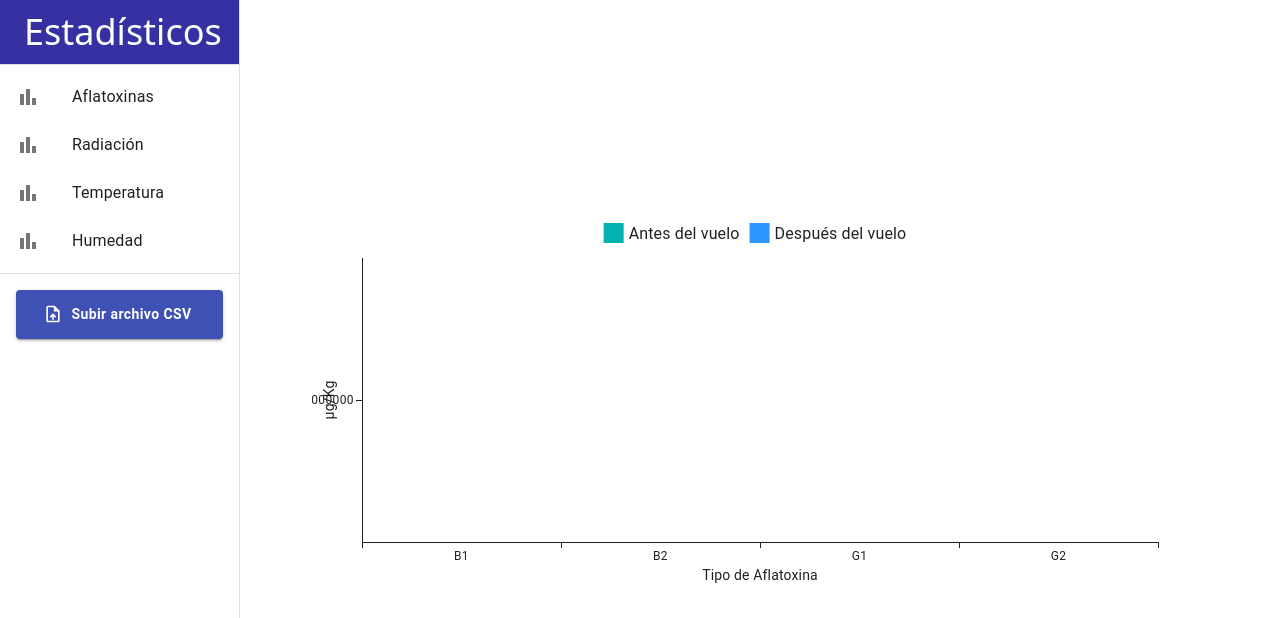
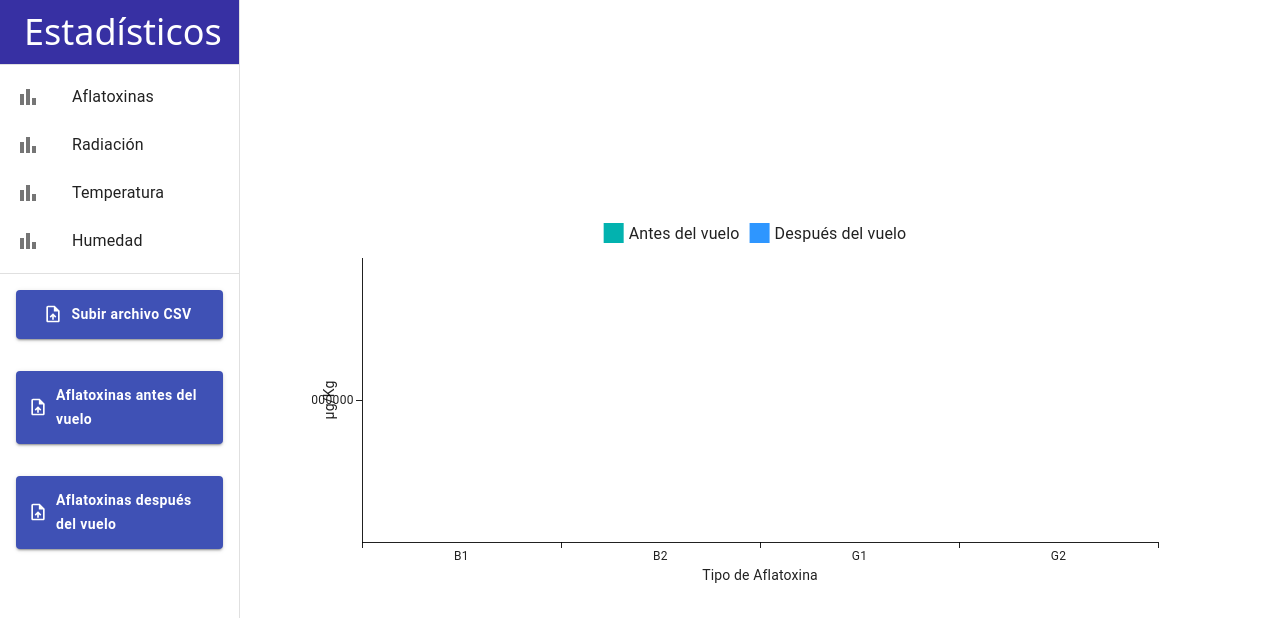
Before and after one commit to Wimpi18/Globo-Estratosferico, a React (Vite) app: page / in a window 1280 px wide. Shown: the top 618 px of the page. Built offline with nearby package versions, Linux system fonts and the light colour scheme.

Commit message:
feat: subir archivos xlsx y mostar datos en grafica de barras

```diff
--- a/package.json
+++ b/package.json
@@ -17,7 +17,8 @@
     "@mui/x-charts": "^7.20.0",
     "papaparse": "^5.4.1",
     "react": "^18.3.1",
-    "react-dom": "^18.3.1"
+    "react-dom": "^18.3.1",
+    "xlsx": "^0.18.5"
   },
   "devDependencies": {
     "@eslint/js": "^9.11.1",
--- a/src/App.tsx
+++ b/src/App.tsx
@@ -5,6 +5,7 @@ import Radiacion from "./components/Radiacion";
 import Papa from "papaparse";
 import Temperatura from "./components/Temperatura";
 import Humedad from "./components/Humedad";
+import * as XLSX from "xlsx";
 
 export interface DatosCSV {
   temperatura: string;
@@ -17,6 +18,54 @@ const App = () => {
   const [selectedStat, setSelectedStat] = useState("Aflatoxinas");
   const [data, setData] = useState<DatosCSV[]>([]); // Estado para los datos
   const [defaultData, setDefaultData] = useState<DatosCSV[]>([]); // Guardar datos por defecto
+  const [beforeFlightData, setBeforeFlightData] = useState<number[]>([
+    0, 0, 0, 0,
+  ]);
+  const [afterFlightData, setAfterFlightData] = useState<number[]>([
+    0, 0, 0, 0,
+  ]);
+
+  const handleXlsxUpload = (
+    event: React.ChangeEvent<HTMLInputElement>,
+    type: "before" | "after"
+  ) => {
+    const file = event.target.files?.[0];
+    if (!file) return;
+
+    const reader = new FileReader();
+    reader.onload = (e) => {
+      const data = new Uint8Array(e.target?.result as ArrayBuffer);
+      const workbook = XLSX.read(data, { type: "array" });
+
+      // Asume que la primera hoja contiene los datos relevantes
+      const firstSheet = workbook.Sheets[workbook.SheetNames[0]];
+
+      // Lee los valores de las celdas específicas
+      const aflatoxinaB1 = firstSheet["B6"] ? firstSheet["B6"].v : 0;
+      const aflatoxinaG1 = firstSheet["B7"] ? firstSheet["B7"].v : 0;
+      const aflatoxinaB2 = firstSheet["B8"] ? firstSheet["B8"].v : 0;
+      const aflatoxinaG2 = firstSheet["B9"] ? firstSheet["B9"].v : 0;
+
+      // Actualiza el estado con los valores de aflatoxinas
+      if (type === "before") {
+        setBeforeFlightData([
+          aflatoxinaB1,
+          aflatoxinaB2,
+          aflatoxinaG1,
+          aflatoxinaG2,
+        ]);
+      } else {
+        setAfterFlightData([
+          aflatoxinaB1,
+          aflatoxinaB2,
+          aflatoxinaG1,
+          aflatoxinaG2,
+        ]);
+      }
+    };
+
+    reader.readAsArrayBuffer(file);
+  };
 
   // Función para cargar los datos predefinidos
   const fetchDefaultData = async () => {
@@ -59,7 +108,12 @@ const App = () => {
   const renderSelectedStat = () => {
     switch (selectedStat) {
       case "Aflatoxinas":
-        return <Aflatoxinas />;
+        return (
+          <Aflatoxinas
+            beforeFlightData={beforeFlightData}
+            afterFlightData={afterFlightData}
+          />
+        );
       case "Radiación":
         return <Radiacion datos={data} />;
       case "Temperatura":
@@ -67,7 +121,12 @@ const App = () => {
       case "Humedad":
         return <Humedad datos={data} />;
       default:
-        return <Aflatoxinas />;
+        return (
+          <Aflatoxinas
+            beforeFlightData={beforeFlightData}
+            afterFlightData={afterFlightData}
+          />
+        );
     }
   };
 
@@ -77,6 +136,7 @@ const App = () => {
         onSelectStat={setSelectedStat}
         onFileUpload={handleFileUpload}
         onRemoveFile={handleRemoveFile}
+        onXlsxUpload={handleXlsxUpload}
       />
       <div className="flex-grow flex justify-center items-center">
         {renderSelectedStat()}
--- a/src/components/Aflatoxinas.tsx
+++ b/src/components/Aflatoxinas.tsx
@@ -1,6 +1,14 @@
 import { BarChart } from "@mui/x-charts";
 
-const Aflatoxinas = () => {
+interface AflatoxinasProps {
+  beforeFlightData: number[];
+  afterFlightData: number[];
+}
+
+const Aflatoxinas = ({
+  beforeFlightData,
+  afterFlightData,
+}: AflatoxinasProps) => {
   return (
     <div className="flex justify-center items-center w-full h-full">
       <div className="w-full max-w-4xl h-full max-h-96">
@@ -14,14 +22,8 @@ const Aflatoxinas = () => {
           ]}
           yAxis={[{ label: "μg/Kg" }]}
           series={[
-            {
-              label: "Antes del vuelo",
-              data: [0, 0, 0, 0],
-            },
-            {
-              label: "Después del vuelo",
-              data: [0, 0, 0, 0],
-            },
+            { label: "Antes del vuelo", data: beforeFlightData },
+            { label: "Después del vuelo", data: afterFlightData },
           ]}
           title="Aflatoxinas en pasta de castaña"
         />
--- a/src/components/Estadisticos.tsx
+++ b/src/components/Estadisticos.tsx
@@ -15,6 +15,10 @@ interface EstadisticosProps {
   onSelectStat: (stat: string) => void;
   onFileUpload: (event: React.ChangeEvent<HTMLInputElement>) => void; // Prop para subir archivo
   onRemoveFile: () => void; // Nueva prop para eliminar archivo
+  onXlsxUpload: (
+    event: React.ChangeEvent<HTMLInputElement>,
+    type: "before" | "after"
+  ) => void; // Nueva prop para eliminar archivos xlsx
 }
 
 const drawerWidth = 240;
@@ -28,8 +32,24 @@ export default function Estadisticos({
   onSelectStat,
   onFileUpload,
   onRemoveFile,
+  onXlsxUpload,
 }: EstadisticosProps) {
   const [selectedFile, setSelectedFile] = useState<File | null>(null);
+  const [beforeFlightFile, setBeforeFlightFile] = useState<File | null>(null); // Archivos antes del vuelo
+  const [afterFlightFile, setAfterFlightFile] = useState<File | null>(null); // Archivos después del vuelo
+
+  const handleXlsxChange = (
+    event: React.ChangeEvent<HTMLInputElement>,
+    type: "before" | "after"
+  ) => {
+    const file = event.target.files?.[0] || null;
+    if (type === "before") {
+      setBeforeFlightFile(file); // Guardar archivo antes del vuelo
+    } else {
+      setAfterFlightFile(file); // Guardar archivo después del vuelo
+    }
+    onXlsxUpload(event, type); // Llamar a la función de subida
+  };
 
   const handleFileChange = (event: React.ChangeEvent<HTMLInputElement>) => {
     const file = event.target.files?.[0] || null;
@@ -133,6 +153,122 @@ export default function Estadisticos({
           </div>
         )}
       </div>
+
+      <div className="p-4">
+        {!beforeFlightFile ? (
+          <label htmlFor="xlsx-before-upload">
+            <InputFile
+              id="xlsx-before-upload"
+              type="file"
+              accept=".xlsx"
+              onChange={(e) => handleXlsxChange(e, "before")}
+            />
+            <Button
+              variant="contained"
+              color="primary"
+              fullWidth
+              startIcon={<UploadFile />}
+              component="span"
+              sx={{
+                textTransform: "none",
+                fontWeight: "bold",
+                padding: "12px 16px",
+                backgroundColor: "#3f51b5",
+                "&:hover": {
+                  backgroundColor: "#2c387e",
+                },
+              }}
+            >
+              Aflatoxinas antes del vuelo
+            </Button>
+          </label>
+        ) : (
+          <div className="flex flex-col items-center">
+            {/* Mostrar el nombre del archivo subido */}
+            <p className="text-sm text-gray-600 mb-2">
+              {beforeFlightFile.name}
+            </p>
+            {/* Botón para eliminar el archivo */}
+            <Button
+              variant="outlined"
+              color="secondary"
+              fullWidth
+              startIcon={<Delete />}
+              onClick={handleRemoveFile}
+              sx={{
+                textTransform: "none",
+                fontWeight: "bold",
+                padding: "12px 16px",
+                color: "#f50057",
+                borderColor: "#f50057",
+                "&:hover": {
+                  backgroundColor: "#ffebee",
+                  borderColor: "#f50057",
+                },
+              }}
+            >
+              Quitar archivo
+            </Button>
+          </div>
+        )}
+      </div>
+
+      <div className="p-4">
+        {!afterFlightFile ? (
+          <label htmlFor="xlsx-after-upload">
+            <InputFile
+              id="xlsx-after-upload"
+              type="file"
+              accept=".xlsx"
+              onChange={(e) => handleXlsxChange(e, "after")}
+            />
+            <Button
+              variant="contained"
+              color="primary"
+              fullWidth
+              startIcon={<UploadFile />}
+              component="span"
+              sx={{
+                textTransform: "none",
+                fontWeight: "bold",
+                padding: "12px 16px",
+                backgroundColor: "#3f51b5",
+                "&:hover": {
+                  backgroundColor: "#2c387e",
+                },
+              }}
+            >
+              Aflatoxinas después del vuelo
+            </Button>
+          </label>
+        ) : (
+          <div className="flex flex-col items-center">
+            {/* Mostrar el nombre del archivo subido */}
+            <p className="text-sm text-gray-600 mb-2">{afterFlightFile.name}</p>
+            {/* Botón para eliminar el archivo */}
+            <Button
+              variant="outlined"
+              color="secondary"
+              fullWidth
+              startIcon={<Delete />}
+              onClick={handleRemoveFile}
+              sx={{
+                textTransform: "none",
+                fontWeight: "bold",
+                padding: "12px 16px",
+                color: "#f50057",
+                borderColor: "#f50057",
+                "&:hover": {
+                  backgroundColor: "#ffebee",
+                  borderColor: "#f50057",
+                },
+              }}
+            >
+              Quitar archivo
+            </Button>
+          </div>
+        )}
+      </div>
     </Drawer>
   );
 }
```
Also changed, not shown: 1 other file (tests, documents, lock files or other folders).
